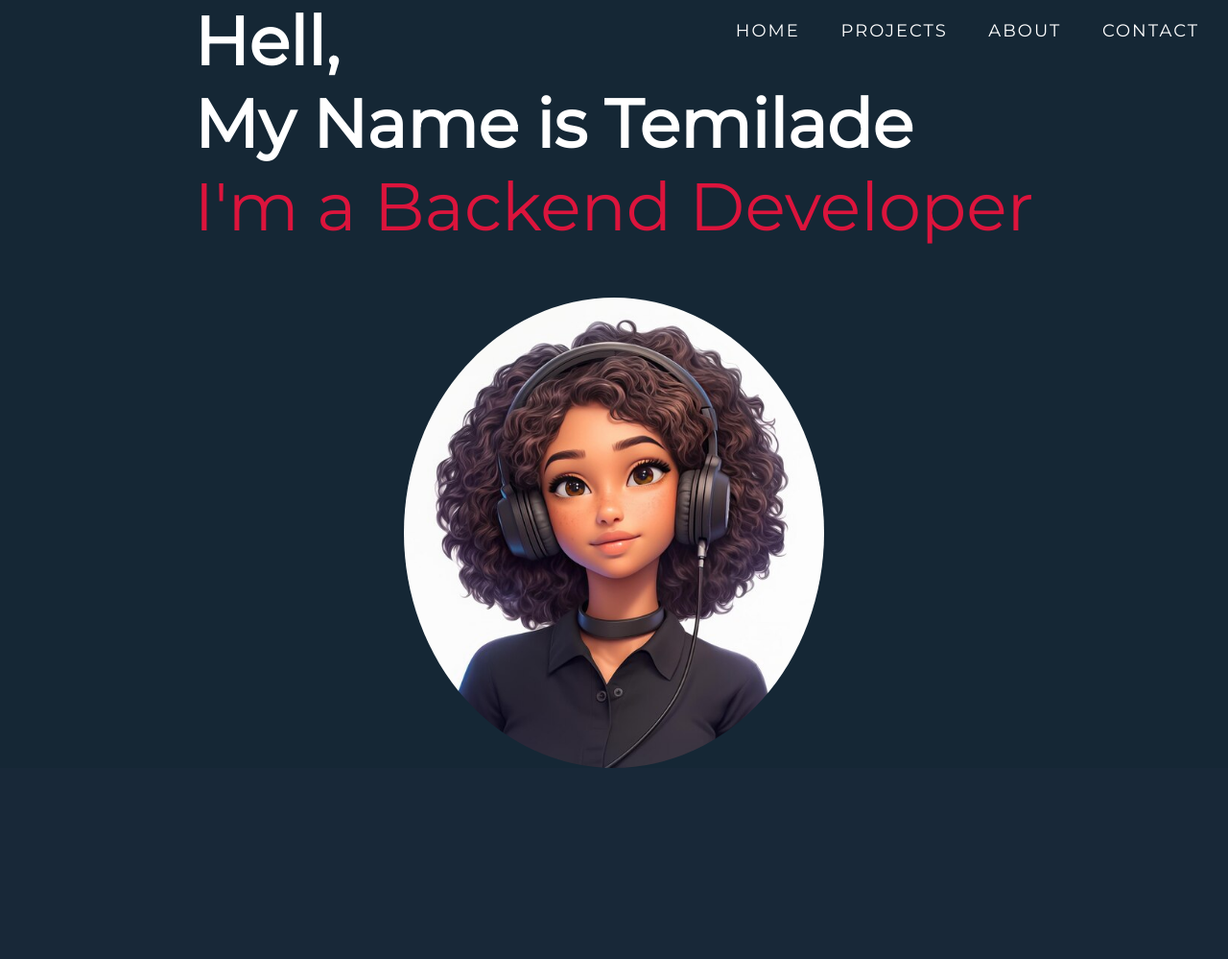
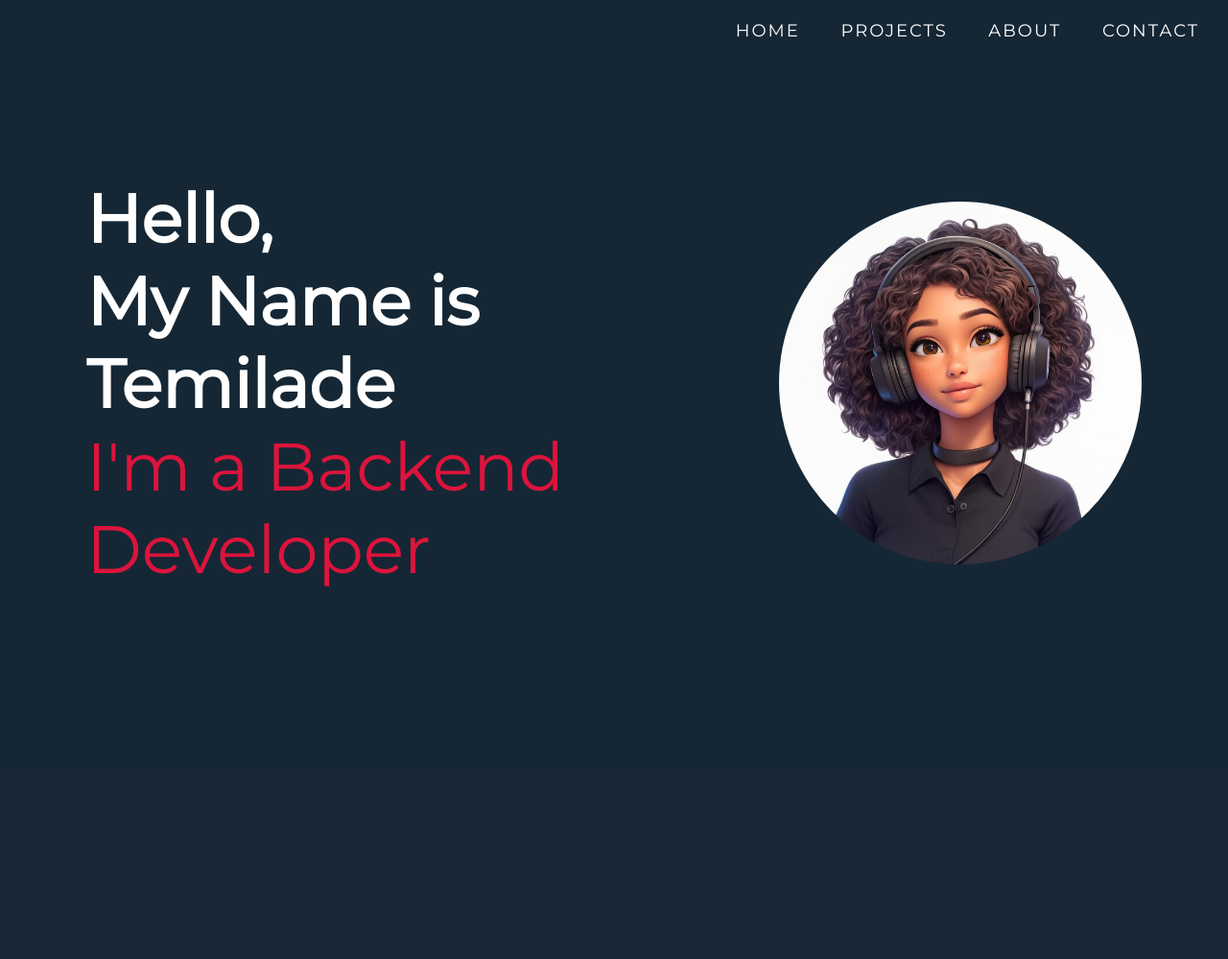
Before and after one commit to temmy669/myPorfolio, a Django app: page /port/ in a window 1280 px wide. Shown: the top 999 px of the page at 96% size. Run offline with Django 3.2, Linux system fonts and the light colour scheme.

Commit message:
updated css

```diff
--- a/portfolio/static/css/style.css
+++ b/portfolio/static/css/style.css
@@ -760,7 +760,7 @@ p {
 }
 /* End  Media Query For Desktop */
 
-@media only screen and (min-width: 347px) {
+@media only screen and (max-width: 768px) {
     .hero.container {
         flex-direction: column; /* Stack items vertically */
         text-align: center; /* Center the text */
@@ -774,7 +774,8 @@ p {
 
     .hero-image img {
         max-width: 70%; /* Optionally, control the image size */
-        margin: 0 auto; /* Ensure the image is centered */
+        margin: 0 auto;
+		border-radius: 100%; /* Ensure the image is centered */
     }
 
     .hero-text {
--- a/portfolio/templates/index.html
+++ b/portfolio/templates/index.html
@@ -41,7 +41,7 @@
 <section id="hero">
   <div class="hero container">
     <div class="hero-text">
-      <h1>Hell, <span></span></h1>
+      <h1>Hello, <span></span></h1>
       <h1>My Name is Temilade<span></span></h1>
       <h1>I'm a Backend Developer <span></span></h1>
     </div>
```
